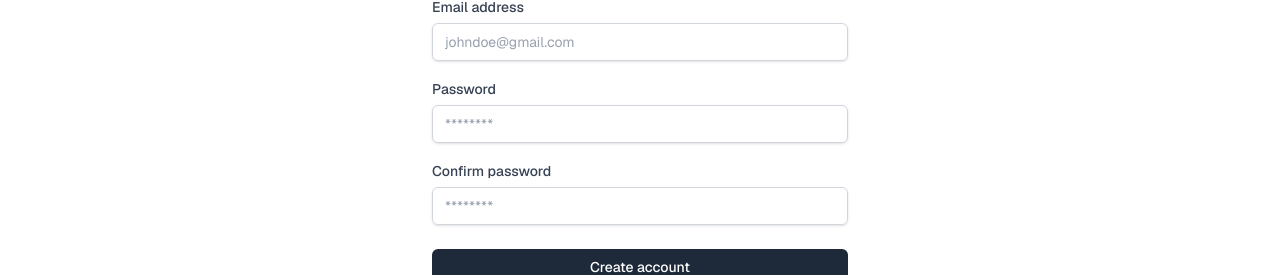
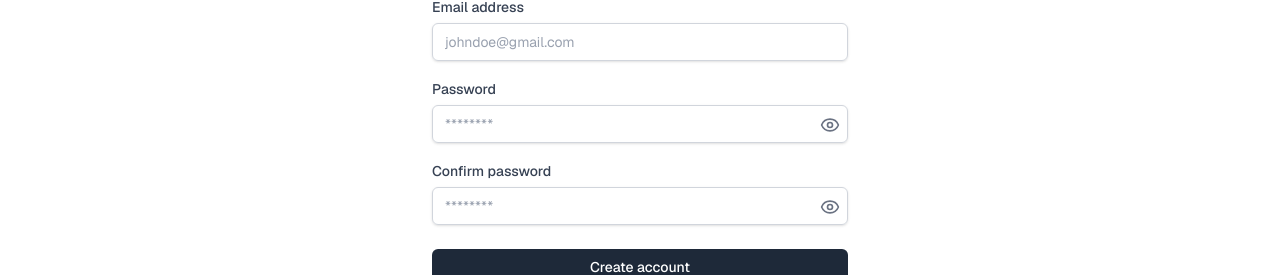
Before and after one commit to keghan001/video-sentiment-saas, a Next.js app: page /signup in a window 1280 px wide. Shown: the part 357-632 px from the top of the page. Built offline with nearby package versions, Linux system fonts and the light colour scheme.

Commit message:
feat: add password visibility toggle to password and confirm password fields

```diff
--- a/package.json
+++ b/package.json
@@ -26,6 +26,7 @@
     "@prisma/client": "^6.6.0",
     "@t3-oss/env-nextjs": "^0.12.0",
     "bcryptjs": "^3.0.3",
+    "lucide-react": "^0.556.0",
     "next": "^15.2.3",
     "next-auth": "5.0.0-beta.25",
     "react": "^19.0.0",
--- a/src/app/signup/page.tsx
+++ b/src/app/signup/page.tsx
@@ -3,6 +3,7 @@
 import { zodResolver } from "@hookform/resolvers/zod";
 import Link from "next/link";
 import { useState } from "react";
+import { Eye, EyeOff} from "lucide-react";
 import { useForm } from "react-hook-form";
 import { singnupSchema, type SingnupSchema } from "~/schemas/auth";
 
@@ -11,6 +12,8 @@ import { singnupSchema, type SingnupSchema } from "~/schemas/auth";
 export default function SignupPage(){
     const [error, setError] = useState<string | null>(null);
     const [loading, setLoading] = useState<boolean>(false);
+    const [show, setShow] = useState(false)
+    const [cshow, setShowC] = useState(false)
 
     const form = useForm<SingnupSchema>({
         resolver: zodResolver(singnupSchema),
@@ -87,15 +90,25 @@ export default function SignupPage(){
                             }
                         </div>
 
-                        <div>
+                        <div className="relative">
                             <label className="text-sm font-medium text-gray-700">
                                 Password
                             </label>
                             <input {...form.register("password")}
-                            type="password"
+                            type={show ? "text" : "password"}
                             placeholder="********"
-                            className="text-sm mt-1 w-full block border rounded-md border-gray-300 px-3 py-2 placeholder-gray-400 shadow-sm focus:border-gray-500 focus:outline-none hover:border-blue-300 "
+                            className="text-sm mt-1 w-full border rounded-md border-gray-300 px-3 py-2 placeholder-gray-400 shadow-sm focus:border-gray-500 focus:outline-none hover:border-blue-300 "
                             />
+                            <button type="button"
+                            onClick={() => setShow(!show)}
+                            className="absolute flex right-0 top-1/2 translate-y-1/4 items-center px-2 cursor-pointer">
+                                {show ? (
+                                    <EyeOff className="w-5 h-5 text-gray-500"/>
+                                ): (
+                                    <Eye className="w-5 h-5 text-gray-500"/>
+                                )}
+                            </button>
+                        </div>
                         {
                             form.formState.errors.password && (
                                 <p className="mt-1 text-sm text-red-500">
@@ -103,17 +116,26 @@ export default function SignupPage(){
                                 </p>
                             )
                         }
-                        </div>
 
-                        <div>
+                        <div className="relative">
                             <label className="text-sm font-medium text-gray-700">
                                 Confirm password
                             </label>
-                            <input {...form.register("password")}
-                            type="password"
+                            <input {...form.register("confirmPassword")}
+                            type={cshow ? "text" : "password"}
                             placeholder="********"
-                            className="text-sm mt-1 w-full block border rounded-md border-gray-300 px-3 py-2 placeholder-gray-400 shadow-sm focus:border-gray-500 focus:outline-none hover:border-blue-300 "
+                            className="text-sm mt-1 w-full border rounded-md border-gray-300 px-3 py-2 placeholder-gray-400 shadow-sm focus:border-gray-500 focus:outline-none hover:border-blue-300 "
                             />
+                            <button type="button"
+                            onClick={() => setShowC(!cshow)}
+                            className="absolute flex right-0 top-1/2 translate-y-1/4 items-center px-2 cursor-pointer">
+                                {cshow ? (
+                                    <EyeOff className="w-5 h-5 text-gray-500"/>
+                                ): (
+                                    <Eye className="w-5 h-5 text-gray-500"/>
+                                )}
+                            </button>
+                        </div>
                         {
                             form.formState.errors.confirmPassword && (
                                 <p className="mt-1 text-sm text-red-500">
@@ -121,7 +143,7 @@ export default function SignupPage(){
                                 </p>
                             )
                         }
-                        </div>
+
                     </div>
 
                     <button type="submit" disabled={loading} className="text-sm flex w-full justify-center rounded-md bg-gray-800 text-white px-4 py-2 font-medium hover:bg-gray-700 focus:outline-none focus:ring-2 focus:ring-gray-500 focus:ring-offset-2, disabled:opacity-50">
```
Also changed, not shown: 1 other file (tests, documents, lock files or other folders). Lines whose indentation alone changed are shown as unchanged.
